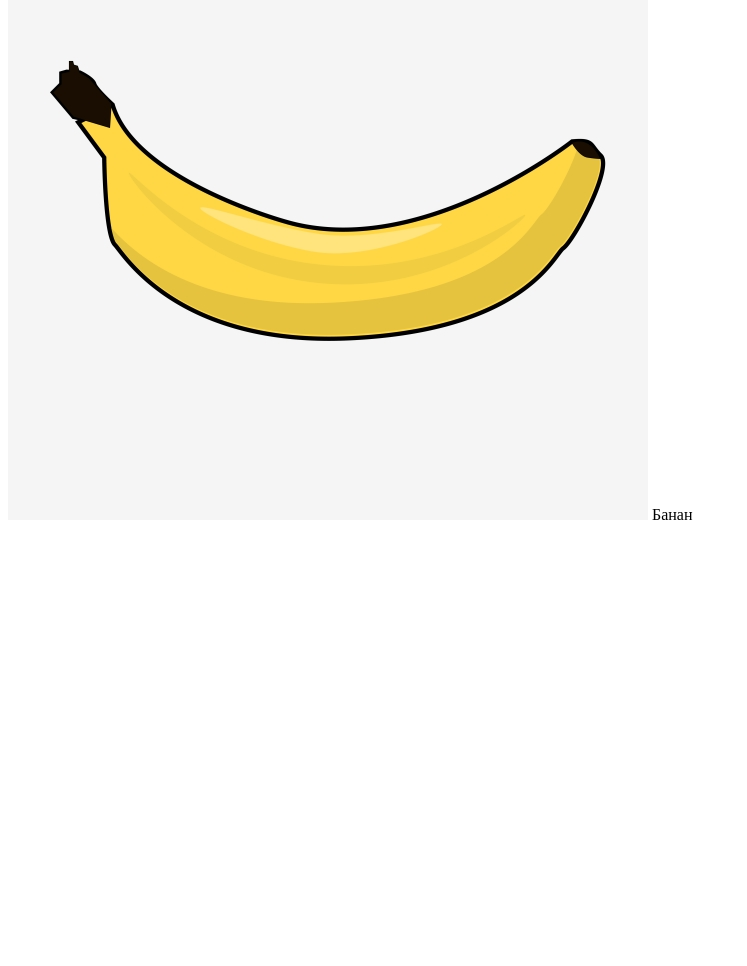
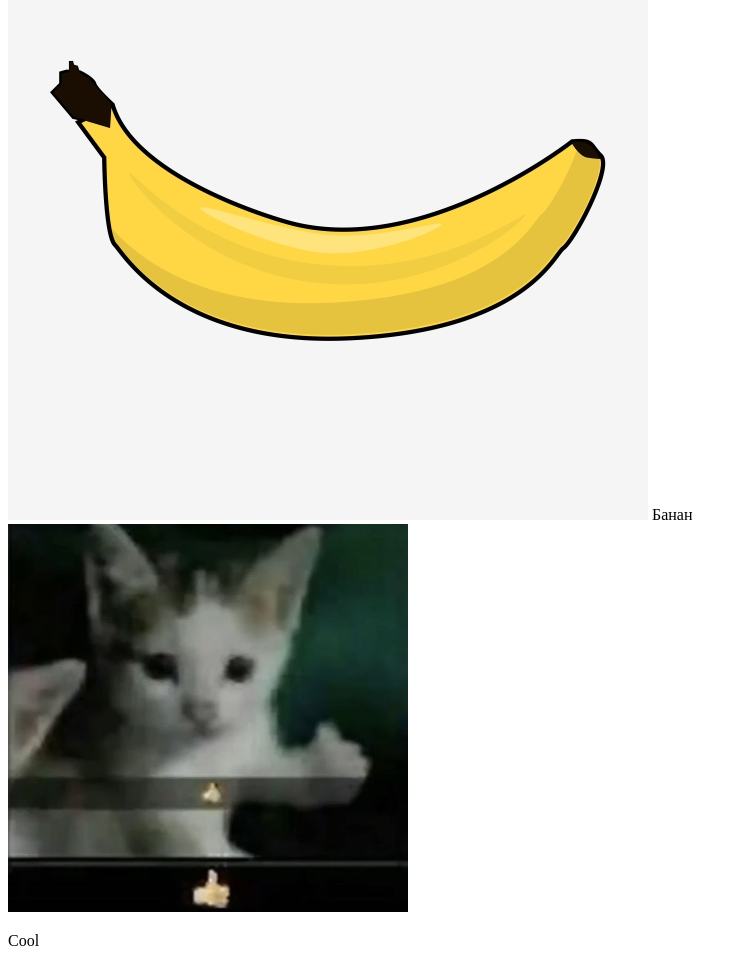
Before and after one commit to kolyasique/group_8, a plain HTML site: page index.html in a window 1280 px wide. Shown: the part 128-1094 px from the top of the page, without its empty margins (0-747 px from the left). Before the commit the page ends 800 px from the top, so only its background shows below. Drawn offline with Linux system fonts and the light colour scheme.

Commit message:
Added cat image

```diff
--- a/index.html
+++ b/index.html
@@ -9,6 +9,10 @@
     <div>
       <img src="./images/banan.jpeg" />
       <span>Банан</span>
+      <div class="andrey-change">
+        <img style="width:400px;" src="./images/msg1054482359-28184.jpg">
+        <p>Cool</p>
+      </div>
     </div>
   </body>
 </html>
```
Also changed, not shown: images/msg1054482359-28184.jpg (added).
